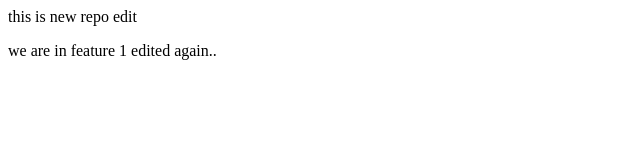
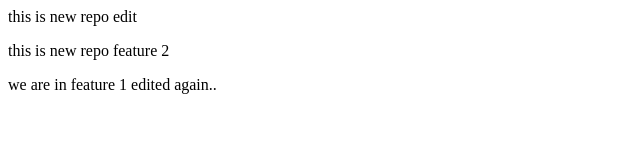
Before and after one commit to arunphp1/newproj, a plain HTML site: page index.html in a window 1280 px wide. Shown: the whole page, without its empty margins (0-640 px from the left). Drawn offline with Linux system fonts and the light colour scheme.

Commit message:
main changed

```diff
--- a/index.html
+++ b/index.html
@@ -1,2 +1,3 @@
 <p>this is new repo edit</p>
+<p>this is new repo feature 2</p>
 <p>we are in feature 1 edited again..</p>
```
Also changed, not shown: feat2.html (added).
